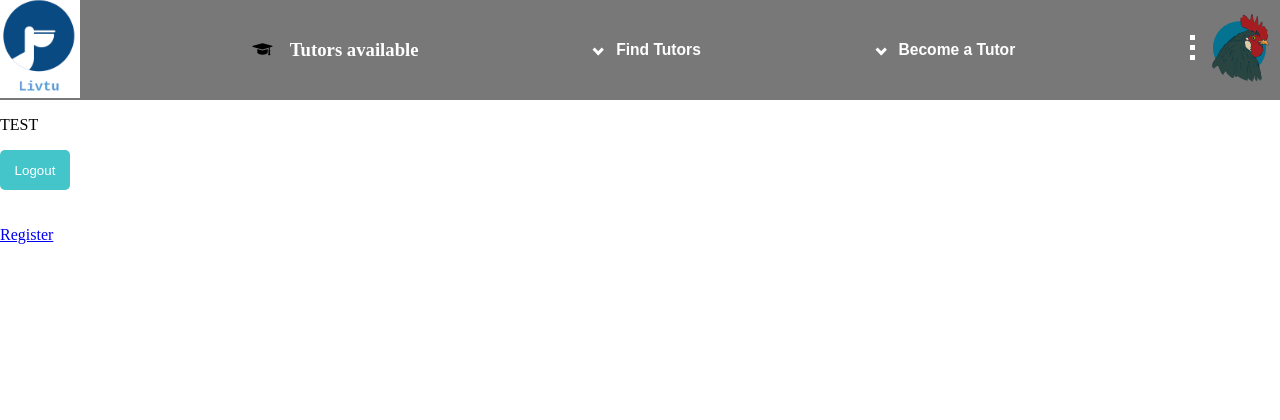
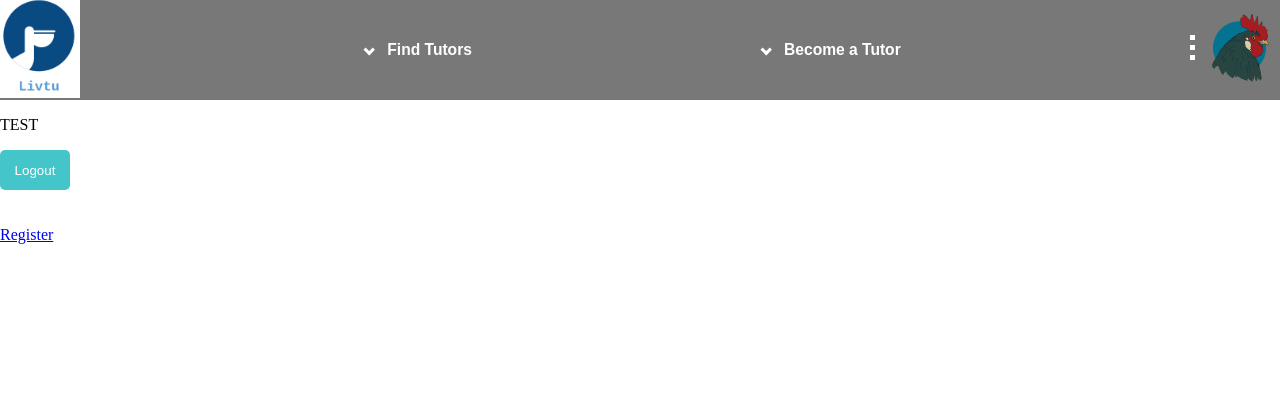
Before and after one commit to Norbert04/Livtu, a Django app: template src/web/LIVTU_MAIN/templates/LIVTU_MAIN/home.html in a window 1280 px wide. Shown: the top 420 px of the page. Run offline with Django 4.2, Linux system fonts and the light colour scheme; the template is opened without the code that fills it, so the values that code supplies are empty.

Commit message:
Removed unnecessary information

```diff
--- a/src/web/LIVTU_MAIN/templates/LIVTU_MAIN/layout.html
+++ b/src/web/LIVTU_MAIN/templates/LIVTU_MAIN/layout.html
@@ -24,10 +24,10 @@
                 <img src="{%static 'LIVTU_MAIN/img/logo.png'%}" alt="Learnify" height="100px" width="auto">
             </a>
         </div>
-        <div class="available_tutors buttonbar" style="cursor: default;">
+<!--        <div class="available_tutors buttonbar" style="cursor: default;">
             <img src="{%static 'LIVTU_MAIN/img/icon.svg'%}" alt="tutors" height="25" width="auto" class="headericon">
             <h3>Tutors available</h3>
-        </div>
+        </div>-->
         <div class="find" style="align-content: center; display: flex;">
             <button onclick="buttonfindclick()" id="findbutton" class="buttonbar findContent">
                 <div class="headericon">
```
